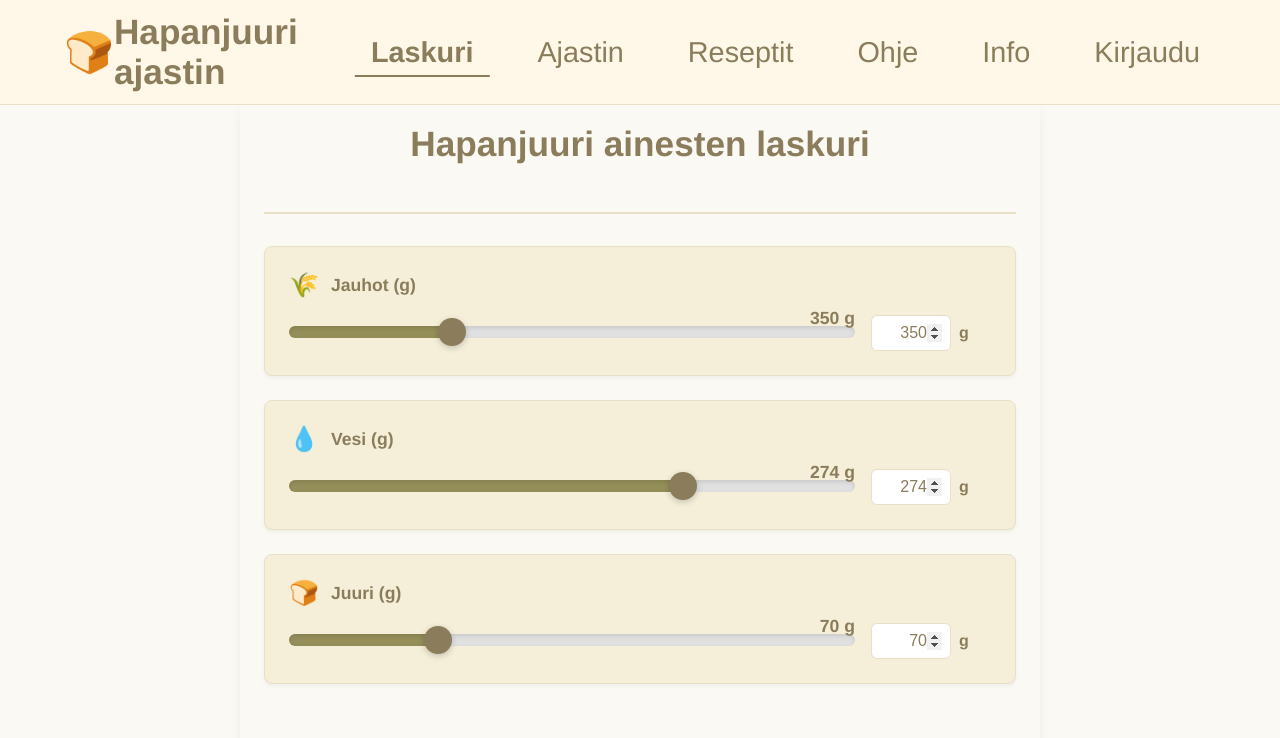
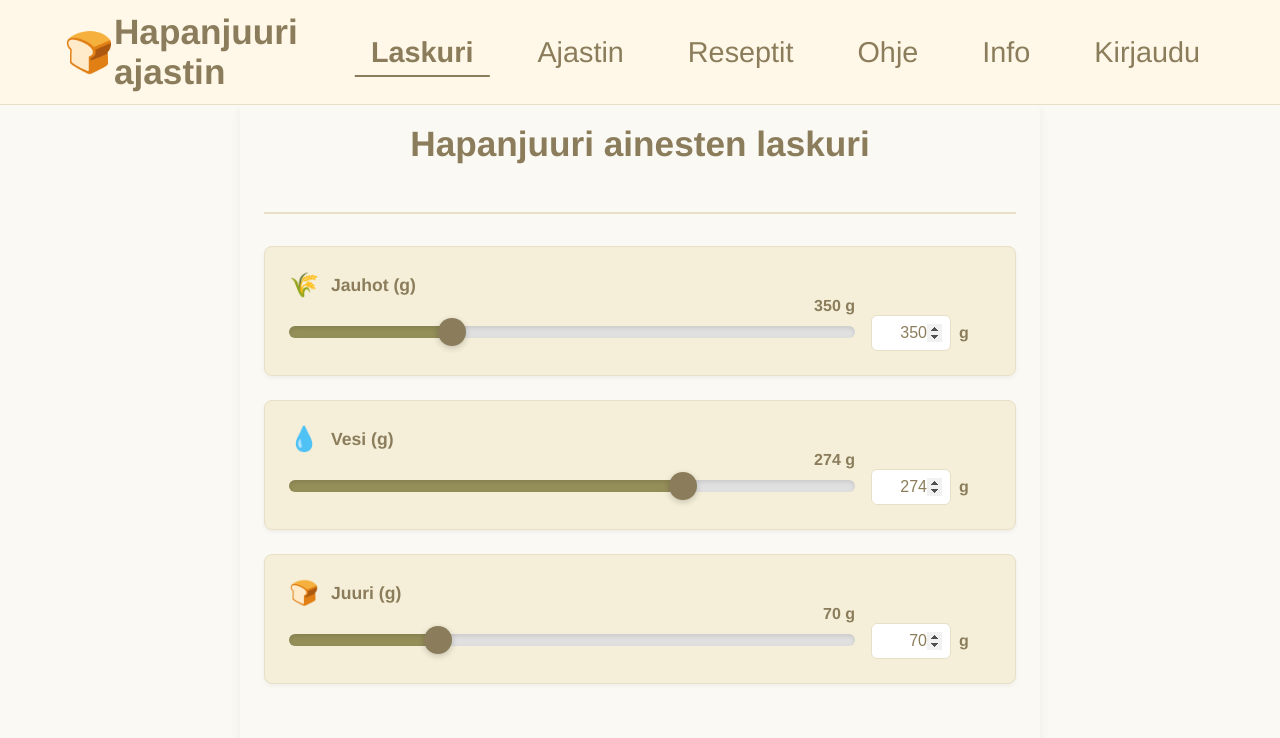
Before and after one commit to Pall00/hapanjuuriAjastin, a React (Vite) app: page /laskuri in a window 1280 px wide. Shown: the top 738 px of the page. Built offline with nearby package versions, Linux system fonts and the light colour scheme; no server answers.

Commit message:
pikku säätö sliderin arvon näytössä

```diff
--- a/src/styles/pages/calculator/DoughCalculatorStyles.js
+++ b/src/styles/pages/calculator/DoughCalculatorStyles.js
@@ -133,10 +133,9 @@ export const StyledSlider = styled.input.attrs(props => ({
 export const Value = styled.span`
   position: absolute;
   right: 0;
-  top: -0.5rem;
+  top: -1.2rem;
   color: ${({ theme }) => theme.colors.text.primary};
   font-weight: 600;
-  font-size: 1.1rem;
 
   @media (max-width: ${({ theme }) => theme.breakpoints.mobile}) {
     font-size: 1rem;
```
